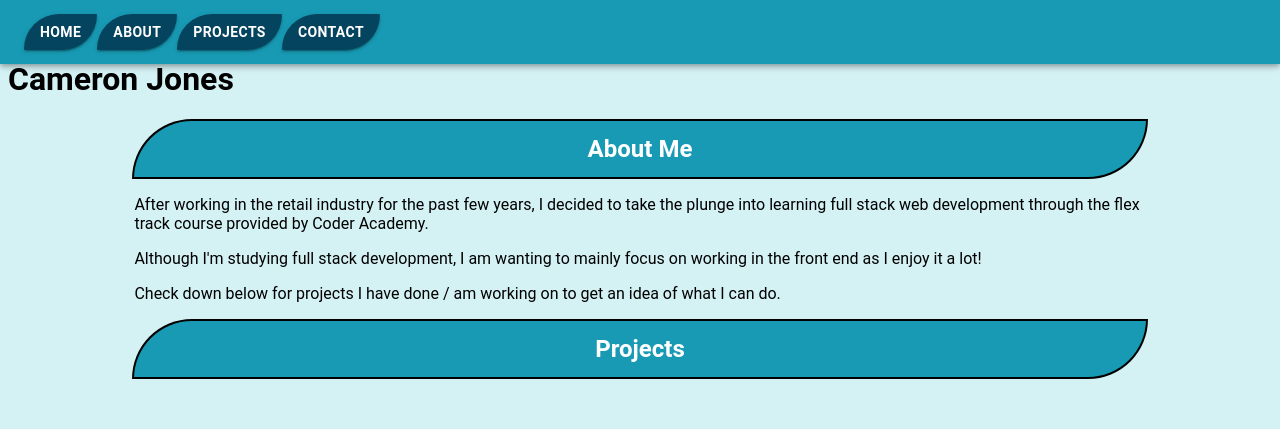
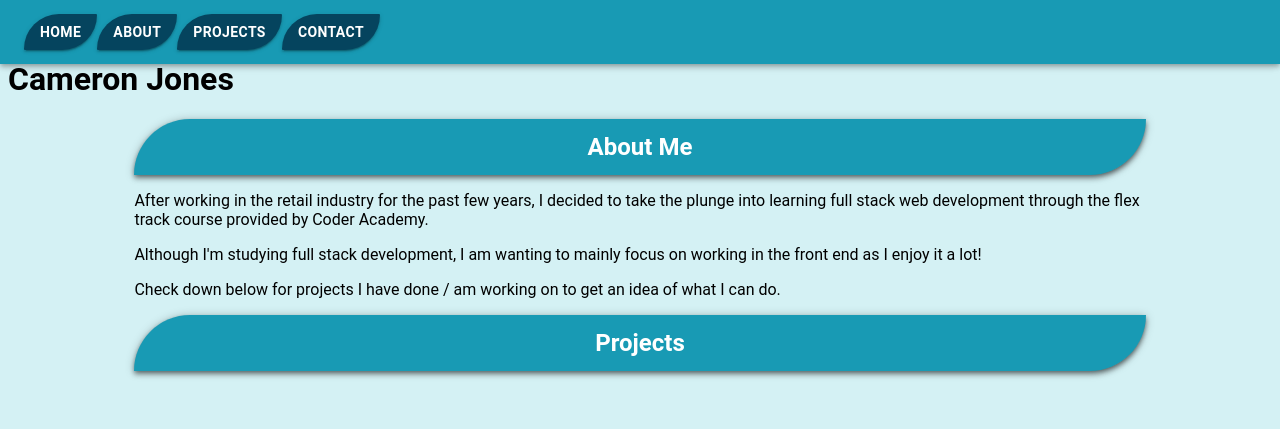
Before and after one commit to iamcrjones/my-portfolio, a React (Create React App) app: page / in a window 1280 px wide. Shown: the top 429 px of the page. Built offline with nearby package versions, Linux system fonts and the light colour scheme.

Commit message:
removed borders for banners

```diff
--- a/src/styled/Global.style.js
+++ b/src/styled/Global.style.js
@@ -69,16 +69,16 @@ const GlobalStyles = createGlobalStyle`
         position: relative;
         left: 0;
         right: 0;
-        border: 2px solid ${colors.color4};
+        border: 0px solid white;
         background-color: ${pallet.color3};
         color: white;
         padding: 0.5em 0;
-        border: 2px solid black;
         border-top-left-radius: 8rem 8rem;
         border-bottom-right-radius: 8rem 8rem;
         width: 80%;
         height: 2.5rem;
         margin: 0 auto 0 auto;
+        box-shadow: 0px 2px 4px -1px rgb(0 0 0 / 40%), 0px 4px 5px 0px rgb(0 0 0 / 22%), 0px 1px 10px 0px rgb(0 0 0 / 25%)
     }
     .aboutContent {
         width: 80%;
```
